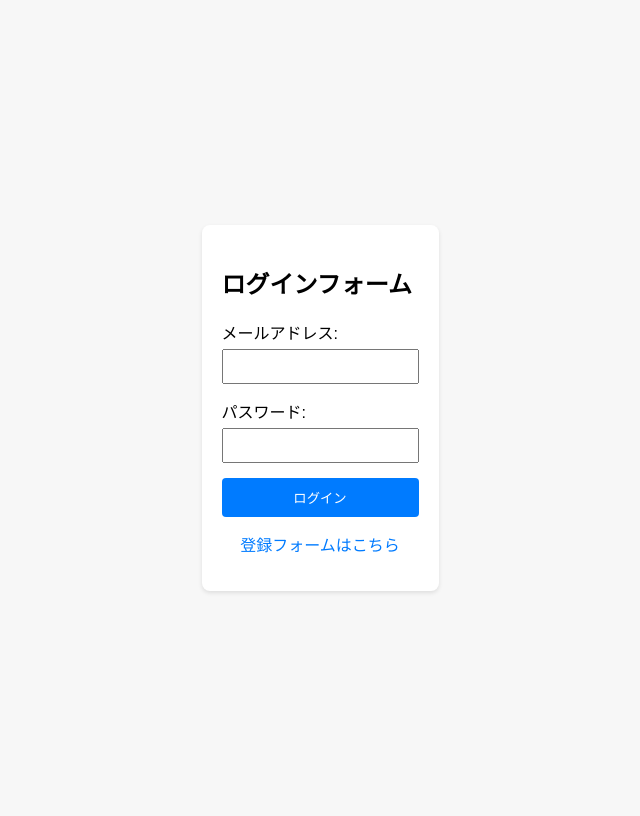
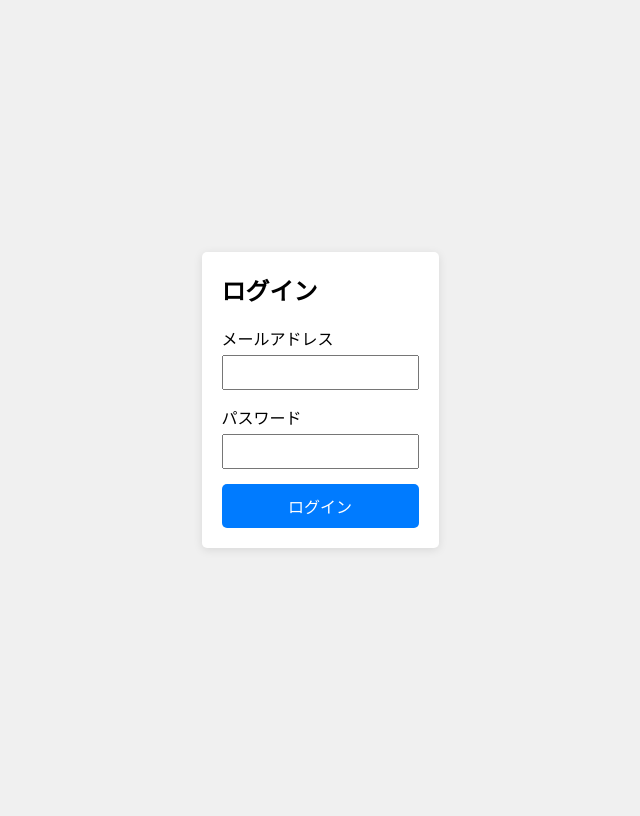
Before and after one commit to TakumiFuyuki/Sample, a Flask app: template templates/login.html in a window 1280 px wide. Shown: the whole page, without its empty margins (320-960 px from the left). After the commit the page ends 550 px from the top, so only its background shows below. Run offline with Flask 2, Linux system fonts and the light colour scheme; the template is opened without the code that fills it, so the values that code supplies are empty.

Commit message:
logintest

```diff
--- a/main.py
+++ b/main.py
@@ -22,5 +22,9 @@ bucket = storage_client.bucket(bucket_name)
 def index():
     return render_template('index.html')
 
+@app.route('/login', methods=['GET', 'POST'])
+def index():
+    return render_template('login.html')
+
 if __name__ == '__main__':
     app.run(host='127.0.0.1', port=8080, debug=True)
--- a/templates/login.html
+++ b/templates/login.html
@@ -5,21 +5,25 @@
 <head>
     <meta charset="UTF-8">
     <meta name="viewport" content="width=device-width, initial-scale=1.0">
-    <title>ログインフォーム</title>
+    <title>ログイン画面</title>
     <style>
         body {
             font-family: Arial, sans-serif;
-            background-color: #f7f7f7;
             display: flex;
             justify-content: center;
             align-items: center;
             height: 100vh;
+            margin: 0;
+            background-color: #f0f0f0;
         }
-        .container {
+        .login-container {
             background-color: #fff;
             padding: 20px;
-            border-radius: 8px;
-            box-shadow: 0 2px 4px rgba(0,0,0,0.1);
+            border-radius: 5px;
+            box-shadow: 0 2px 10px rgba(0, 0, 0, 0.1);
+        }
+        .login-container h2 {
+            margin-top: 0;
         }
         .form-group {
             margin-bottom: 15px;
@@ -33,57 +37,34 @@
             padding: 8px;
             box-sizing: border-box;
         }
-        .form-group button {
+        .login-btn {
             width: 100%;
             padding: 10px;
-            background-color: #007bff;
-            color: #fff;
+            background-color: #007BFF;
             border: none;
-            border-radius: 4px;
+            color: white;
+            font-size: 16px;
             cursor: pointer;
+            border-radius: 5px;
         }
-        .form-group button:hover {
+        .login-btn:hover {
             background-color: #0056b3;
-        }
-        .form-group a {
-            display: block;
-            margin-top: 10px;
-            text-align: center;
-            color: #007bff;
-            text-decoration: none;
-        }
-        .form-group a:hover {
-            text-decoration: underline;
         }
     </style>
 </head>
 <body>
-    <div class="container">
-        <h2>ログインフォーム</h2>
-        {% with messages = get_flashed_messages() %}
-            {% if messages %}
-                <ul class="flash-messages">
-                    {% for message in messages %}
-                        <li>{{ message }}</li>
-                    {% endfor %}
-                </ul>
-            {% endif %}
-        {% endwith %}
+    <div class="login-container">
+        <h2>ログイン</h2>
         <form action="/login" method="POST">
             <div class="form-group">
-                <label for="email">メールアドレス:</label>
+                <label for="email">メールアドレス</label>
                 <input type="email" id="email" name="email" required>
             </div>
             <div class="form-group">
-                <label for="password">パスワード:</label>
+                <label for="password">パスワード</label>
                 <input type="password" id="password" name="password" required>
             </div>
-            <div class="form-group">
-                <button type="submit">ログイン</button>
-            </div>
-            <div class="form-group">
-                <a href="/registration">登録フォームはこちら</a>
-            </div>
+            <button type="submit" class="login-btn">ログイン</button>
         </form>
     </div>
 </body>
```
